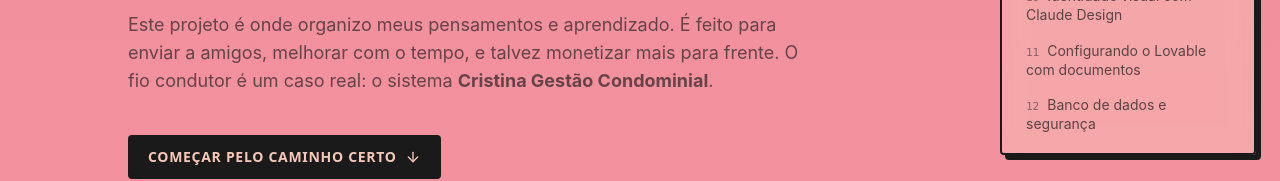
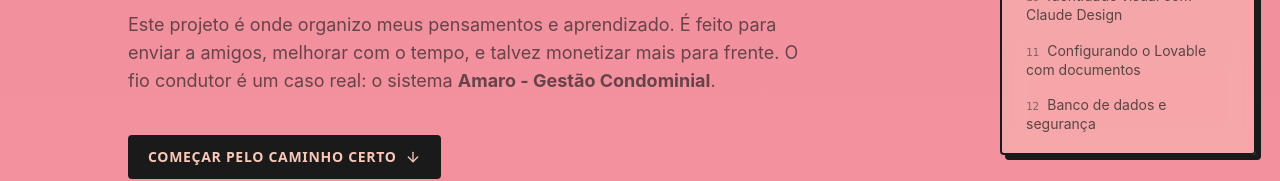
Before and after one commit to pedrohenriquealves1991/portfolio-guia-pedro-alves, a React (Vite) app: page / in a window 1280 px wide. Shown: the part 629-810 px from the top of the page. Built offline with nearby package versions, Linux system fonts and the light colour scheme; the HTML template or start-up script is replaced by a standard one.

Commit message:
Changes
Co-authored-by: contaangiolux-blip <245957624+contaangiolux-blip@users.noreply.github.com>

```diff
--- a/src/components/Hero.tsx
+++ b/src/components/Hero.tsx
@@ -34,7 +34,7 @@ const Hero = () => {
             Este projeto é onde organizo meus pensamentos e aprendizado.
             É feito para enviar a amigos, melhorar com o tempo, e talvez
             monetizar mais para frente. O fio condutor é um caso real:
-            o sistema <strong>Cristina Gestão Condominial</strong>.
+            o sistema <strong>Amaro - Gestão Condominial</strong>.
           </p>
 
           <a
```
